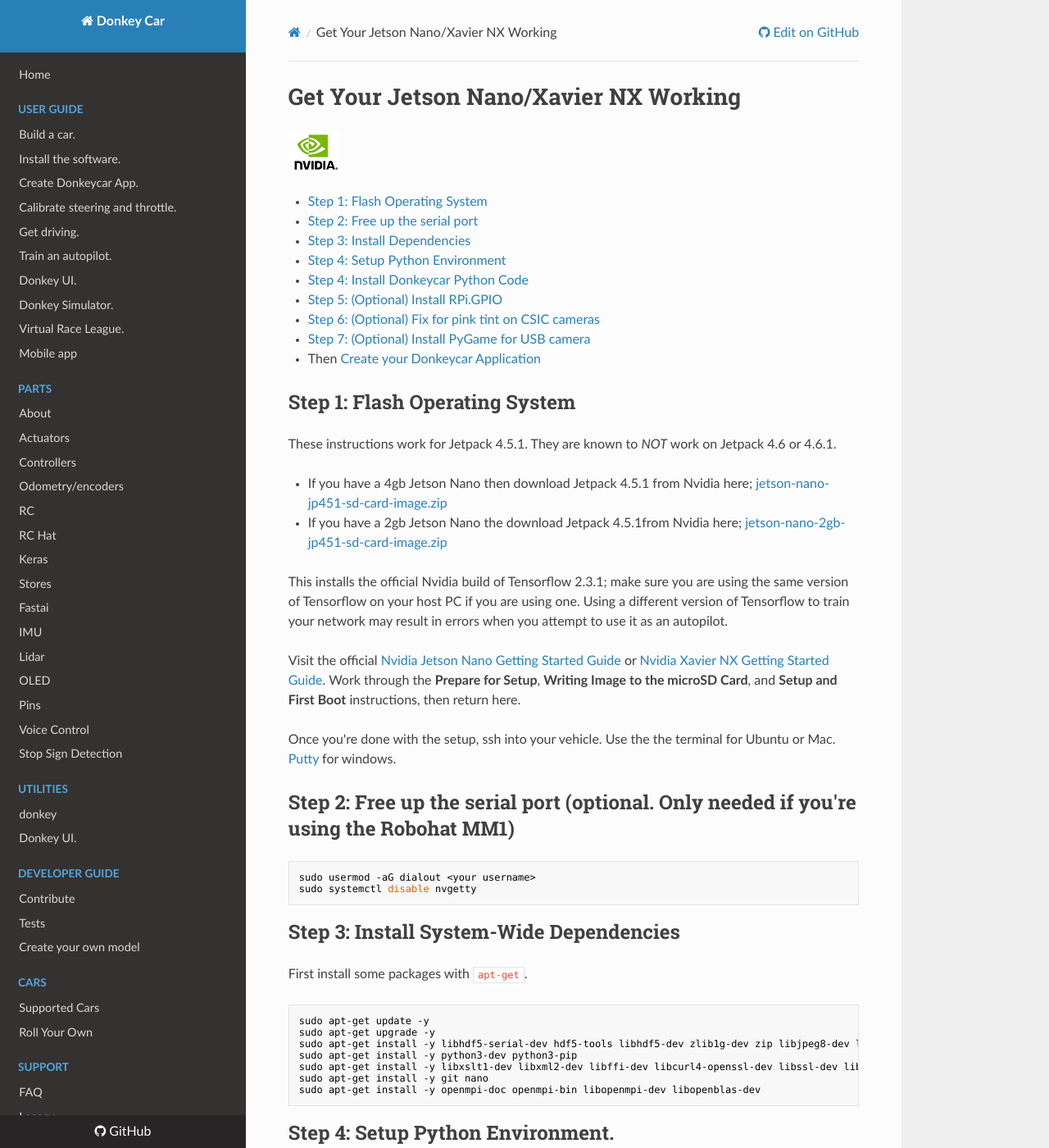
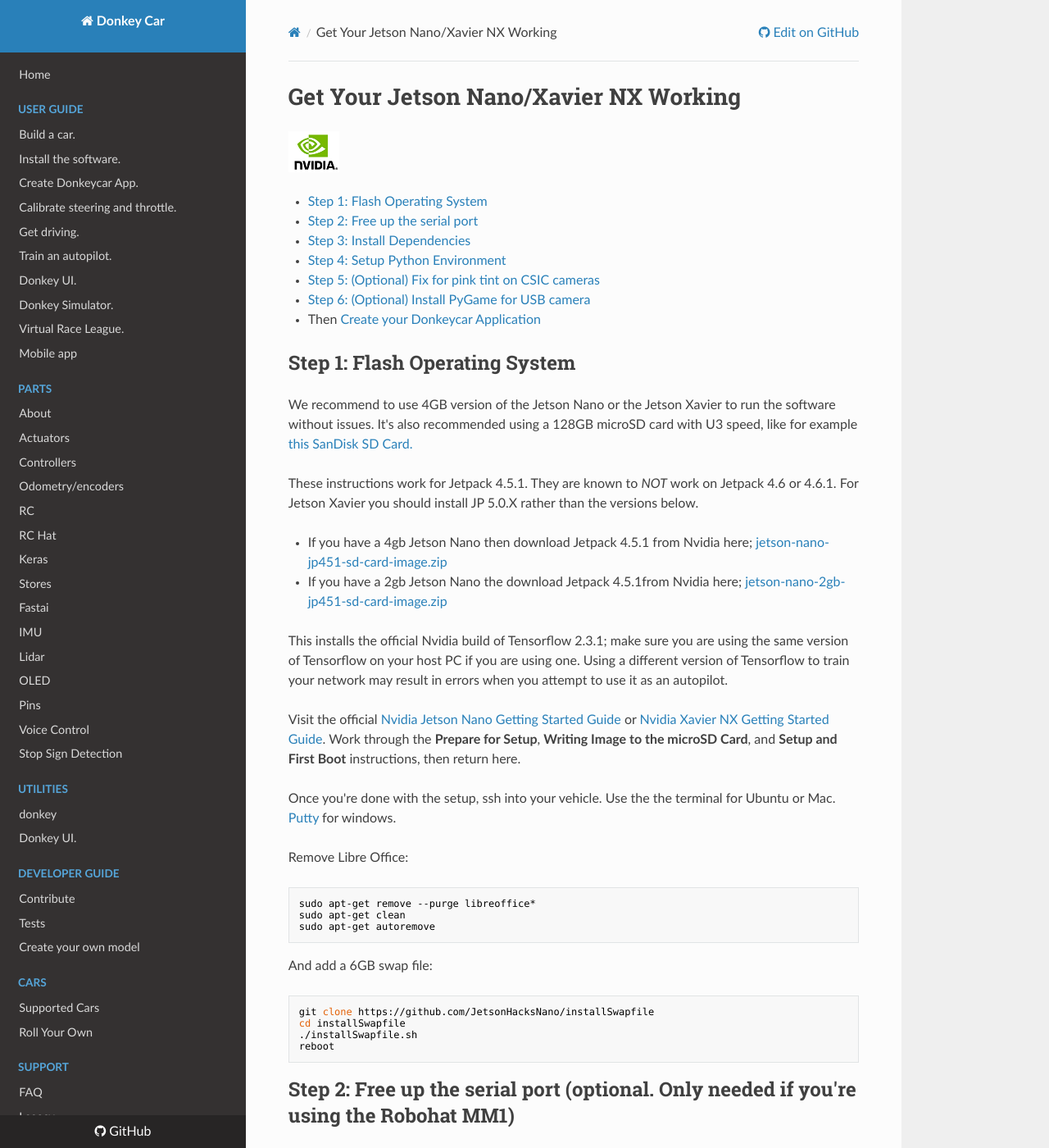
Before and after one commit to autorope/donkeydocs, an MkDocs documentation site: the page built from docs/guide/robot_sbc/setup_jetson_nano.md, in a window 1280 px wide and 1400 px high. Shown: the whole window at 82% size. Built offline with MkDocs 1.6.1, drawn with Linux system fonts in a browser that asks for light colours; nearby versions of some CDN libraries; some of the changed text lies outside the part shown.

Commit message:
Integrate feedback from Tom for RPI and jetson install.

````diff
--- a/docs/guide/robot_sbc/setup_jetson_nano.md
+++ b/docs/guide/robot_sbc/setup_jetson_nano.md
@@ -6,19 +6,20 @@
 * [Step 2: Free up the serial port](#step-2-free-up-the-serial-port-optional-only-needed-if-youre-using-the-robohat-mm1)
 * [Step 3: Install Dependencies](#step-3-install-system-wide-dependencies)
 * [Step 4: Setup Python Environment](#step-4-setup-python-environment)
-* [Step 4: Install Donkeycar Python Code](#step-4-install-donkeycar-python-code)
-* [Step 5: (Optional) Install RPi.GPIO](#step-5-optional-install-rpigpio)
-* [Step 6: (Optional) Fix for pink tint on CSIC cameras](#step-6-optional-fix-for-pink-tint-on-csic-cameras)
-* [Step 7: (Optional) Install PyGame for USB camera](#step-7-optional-install-pygame-for-usb-camera)
+* [Step 5: (Optional) Fix for pink tint on CSIC cameras](#step-5-optional-fix-for-pink-tint-on-csic-cameras)
+* [Step 6: (Optional) Install PyGame for USB camera](#step-6-optional-install-pygame-for-usb-camera)
 * Then [Create your Donkeycar Application](/guide/create_application/)
-
-
-
 
 ## Step 1: Flash Operating System
 
+We recommend to use 4GB version of the Jetson Nano or the Jetson Xavier to
+run the software without issues. It's also recommended using a 128GB
+microSD card with U3 speed, like for example
+[this SanDisk SD Card.](https://www.amazon.com/SanDisk-128GB-Extreme-microSD-Adapter/dp/B07FCMKK5X/ref=sr_1_4?crid=1J19V1ZZ4EVQ5&keywords=SanDisk+128GB+Extreme+microSDXC+UHS-I&qid=1676908353&sprefix=sandisk+128gb+extreme+microsdxc+uhs-i%2Caps%2C121&sr=8-4)
+
 These instructions work for Jetpack 4.5.1. They are known to *NOT* work on
-Jetpack 4.6 or 4.6.1.
+Jetpack 4.6 or 4.6.1. For Jetson Xavier you should install JP 5.0.X rather
+than the versions below.
 
 * If you have a 4gb Jetson Nano then download Jetpack 4.5.1 from Nvidia
   here; [jetson-nano-jp451-sd-card-image.zip](https://developer.nvidia.com/embedded/l4t/r32_release_v5.1/r32_release_v5.1/jeston_nano/jetson-nano-jp451-sd-card-image.zip)
@@ -37,9 +38,26 @@ Work through the __Prepare for Setup__, __Writing Image to the microSD Card__,
 and __Setup and First Boot__ instructions, then return here.
 
 Once you're done with the setup, ssh into your vehicle. Use the the terminal for
-Ubuntu or
-Mac. [Putty](https://www.chiark.greenend.org.uk/~sgtatham/putty/latest.html) for
-windows.
+Ubuntu or Mac. [Putty](https://www.chiark.greenend.org.uk/~sgtatham/putty/latest.html)
+for windows.
+
+Remove Libre Office:
+
+```bash
+sudo apt-get remove --purge libreoffice*
+sudo apt-get clean
+sudo apt-get autoremove
+```
+
+And add a 6GB swap file:
+
+```bash
+git clone https://github.com/JetsonHacksNano/installSwapfile
+cd installSwapfile
+./installSwapfile.sh
+reboot
+```
+
 
 ## Step 2: Free up the serial port (optional. Only needed if you're using the Robohat MM1)
 
@@ -69,7 +87,6 @@ Donkey Car <= 4.4.X we are using a virtual environment. For the latest
 Donkey Car from the `main` branch, we are using mini-forge, an equivalent of
 miniconda for aarm architectures.
 
-
 ### Setup the Python Environment for Donkey Car <= 4.4:
 
 #### Setup Virtual Environment
@@ -97,22 +114,6 @@ pip3 install -U gdown
 pip3 install --pre --extra-index-url https://developer.download.nvidia.com/compute/redist/jp/v45 tensorflow==2.3.1
 ```
 
-#### Pytorch
-
-Finally, you can install PyTorch:
-
-```bash
-wget https://nvidia.box.com/shared/static/p57jwntv436lfrd78inwl7iml6p13fzh.whl
-cp p57jwntv436lfrd78inwl7iml6p13fzh.whl torch-1.8.0-cp36-cp36m-linux_aarch64.whl
-pip3 install torch-1.8.0-cp36-cp36m-linux_aarch64.whl
-sudo apt-get install libjpeg-dev zlib1g-dev libpython3-dev libavcodec-dev libavformat-dev libswscale-dev
-mkdir -p ~/projects; cd ~/projects
-git clone -b v0.9.0 https://github.com/pytorch/vision torchvision
-cd torchvision
-python setup.py install
-cd ../
-```
-
 #### Install Donkeycar Python Code
 
 Change to a dir you would like to use as the head of your projects. Assuming
@@ -130,13 +131,11 @@ pip install -e .[nano]
 
 ```
 
-
 ### Setup the Python Environment for Donkey Car main
 
 The installation on JP 4.6.X is more tricky, because we need to use a newer
 version of tensorflow than what is packaged by NVidia for this OS version.
 Also, we need a compatible OpenCV version which needs to be built on the nano.
-
 
 #### Installation on  JP 4.6.X
 
@@ -295,7 +295,6 @@ export LD_PRELOAD=/usr/lib/aarch64-linux-gnu/libnvinfer.so.8
 Note, this has to be either every time you run donkeycar or tensorflow, or
 you put the above line into your `.bashrc`.
 
-
 ```bash
 python
 >>> import tensorflow as tf
@@ -305,14 +304,7 @@ python
 ```
 
 
-## Step 5: (Optional) Install RPi.GPIO
-
-Optionally, you can install the RPi.GPIO clone for Jetson Nano
-from [here](https://github.com/NVIDIA/jetson-gpio). This is not required for
-default setup, but can be useful if using LED or other GPIO driven devices.
-
-
-## Step 6: (Optional) Fix for pink tint on CSIC cameras
+## Step 5: (Optional) Fix for pink tint on CSIC cameras
 
 If you're using a CSIC camera you may have a pink tint on the images. As
 described [here](https://jonathantse.medium.com/fix-pink-tint-on-jetson-nano-wide-angle-camera-a8ce5fbd797f),
@@ -325,7 +317,7 @@ sudo chmod 664 /var/nvidia/nvcam/settings/camera_overrides.isp
 sudo chown root:root /var/nvidia/nvcam/settings/camera_overrides.isp
 ```
 
-## Step 7: (Optional) Install PyGame for USB camera
+## Step 5: (Optional) Install PyGame for USB camera
 
 If you plan to use a USB camera, you will also want to setup pygame:
 
````
Also changed, not shown: other parts of docs/guide/robot_sbc/setup_jetson_nano.md (+2 -1 lines), docs/guide/robot_sbc/setup_raspberry_pi.md (+5 -0 lines).
